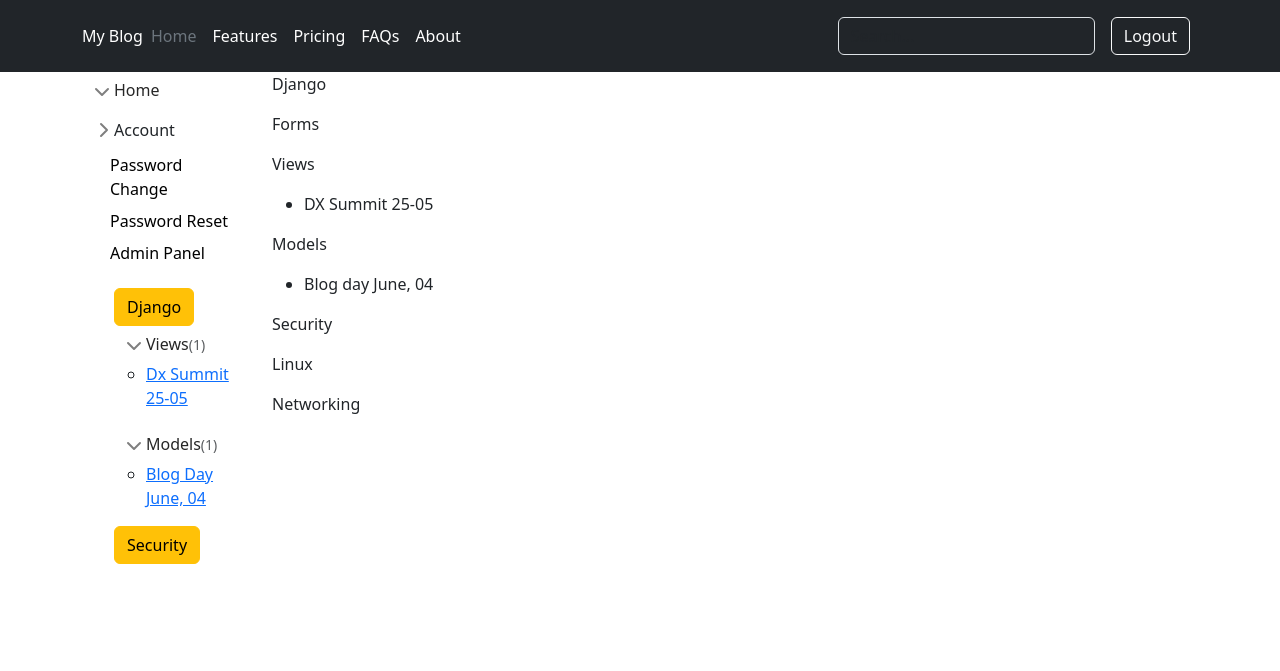
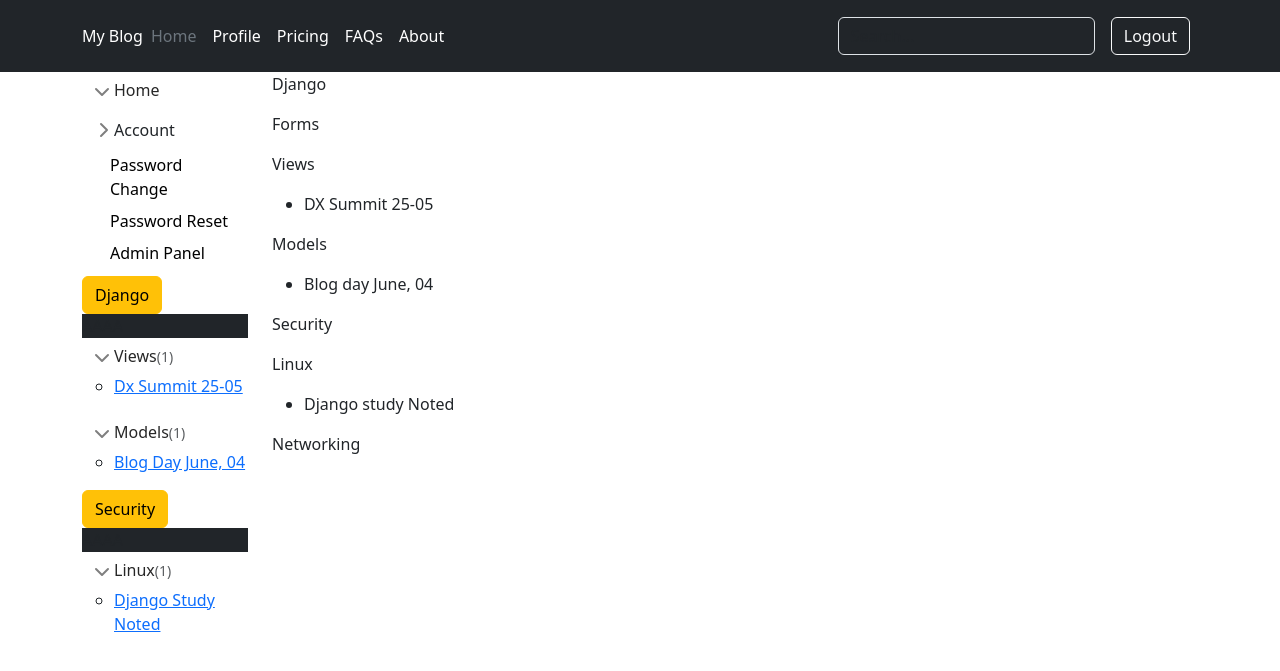
Before and after one commit to qhoa/my_web, a Django app: page /category/ in a window 1280 px wide. Shown: the top 671 px of the page. Run offline with Django 4.2, Linux system fonts and the light colour scheme; the first user in the database is signed in; data comes from the database, SQL or seed files in the repository; some libraries are stand-ins or nearby versions.

Commit message:
update 050723

```diff
--- a/my_blog/blog/templates/master size.html
+++ b/my_blog/blog/templates/master size.html
@@ -40,6 +40,7 @@
         </div>
       </div>
     </header>
+<div class="container">
 <div class="row">
   <div class="col-md-1">
   </div>
@@ -50,5 +51,6 @@
   <div class="col-md-1">
   </div>
 </div>
+</div>
 </body>
 </html>
--- a/my_blog/blog/templates/master.html
+++ b/my_blog/blog/templates/master.html
@@ -31,7 +31,9 @@
 
           <ul class="nav col-12 col-lg-auto me-lg-auto mb-2 justify-content-center mb-md-0">
             <li><a href="#" class="nav-link px-2 text-secondary">Home</a></li>
-            <li><a href="#" class="nav-link px-2 text-white">Features</a></li>
+            {% if user.is_authenticated %}
+            <li><a href="{% url 'profile_detail' user.id %}" class="nav-link px-2 text-white">Profile</a></li>
+            {% endif %}
             <li><a href="#" class="nav-link px-2 text-white">Pricing</a></li>
             <li><a href="#" class="nav-link px-2 text-white">FAQs</a></li>
             <li><a href="#" class="nav-link px-2 text-white">About</a></li>
@@ -55,7 +57,7 @@
 <div class="container">
   <div class="row">
     <div class="col-md-2">
-            <ul class="list-unstyled ps-0">
+      <ul class="list-unstyled ps-0">
               <li class="mb-1">
                 <button class="btn btn-toggle d-inline-flex align-items-center rounded border-0 collapsed" data-bs-toggle="collapse" data-bs-target="#home-collapse" aria-expanded="true">
                   Home
@@ -86,9 +88,29 @@
                   </ul>
                 </div>
               </li>
-            </ul>
-<ul>
   {% for category in all_category %}
+    <p class="m-0"><button type="button" class="btn btn-warning">{{category.name}}</button></p>
+    <div class="bg-dark">AAAA</div>
+      {% for sub in category.subcategory_set.all %}
+        {% if sub.post_set.all.count > 0 %}
+          <p class="m-0">
+            <button class="btn btn-toggle d-inline-flex align-items-center rounded border-0 collapsed" data-bs-toggle="collapse" data-bs-target="#{{ sub.category|slugify }}-collapse" aria-expanded="true">
+            {{ sub.category }}<span class="small text-muted">({{sub.post_set.all.count}})</span>
+            </button>
+          </p>
+        {% endif %}
+        <div class="collapse show" id="{{ sub.category|slugify }}-collapse">
+        <ul>
+        {% for post in sub.post_set.all %}
+          <p class="m-0"><li><a href="{% url 'post_detail' post.id %}"> {{post.title|title}}</a></li></p>
+        {% endfor %}
+        </ul>
+        </div>
+      {% endfor %}
+  {% endfor %}
+      </ul>
+<!-- <ul>
+ {% for category in all_category %}
     <p class="m-0"><button type="button" class="btn btn-warning">{{category.name}}</button></p>
       {% for sub in category.subcategory_set.all %}
         {% if sub.post_set.all.count > 0 %}
@@ -107,7 +129,7 @@
         </div>
       {% endfor %}
   {% endfor %}
-</ul>
+</ul> -->
     </div>
     <div class="col-md-10">
         {% block content %}
--- a/my_blog/blog/urls.py
+++ b/my_blog/blog/urls.py
@@ -1,4 +1,4 @@
-from django.urls import path, re_path
+from django.urls import path
 from blog import views
 from .views import post_new, post_delete, post_update
 from django.contrib.auth.decorators import login_required
@@ -14,6 +14,7 @@ urlpatterns = [
     path('post/new', login_required(post_new.as_view()), name='post_new'),
     path('post/<int:pk>/update/',  post_update.as_view(), name='post_update'),
     path('post/<int:pk>/delete/',  login_required(post_delete.as_view()), name='post_delete'),
+    path('profile/<int:id>', views.profile_detail, name='profile_detail'),
 ]
 # Path of media files
 urlpatterns = urlpatterns + static(settings.MEDIA_URL, document_root=settings.MEDIA_ROOT)
--- a/my_blog/blog/views.py
+++ b/my_blog/blog/views.py
@@ -1,6 +1,6 @@
 from django.http import HttpResponse
 from django.shortcuts import render, redirect
-from .models import Post, Comment, Category, SubCategory
+from .models import Post, Comment, Category, SubCategory, User
 from django.views.generic import ListView, DetailView
 from django.views.generic.edit import CreateView, UpdateView, DeleteView
 from django.urls import reverse_lazy
@@ -33,7 +33,6 @@ def search(request):
 
 def post_detail(request, id):
     post = Post.objects.get(id=id)
-    #comment = Comment.objects.get(id=id)
     query = Comment.objects.filter(title_id=id)
     context = {
        'post': post,
@@ -42,6 +41,10 @@ def post_detail(request, id):
        'all_subcategory': all_subcategory
     }
     return render(request, 'post_detail.html', context)
+
+def profile_detail(request, id):
+    profile = User.objects.get(id=id)
+    return render(request, 'profile_detail.html', {'profile': profile})
 
 class post_new(CreateView):
     model = Post
```
Also changed, not shown: my_blog/blog/templates/profile_detail.html (added, +14 -0 lines), my_blog/db.sqlite3.
